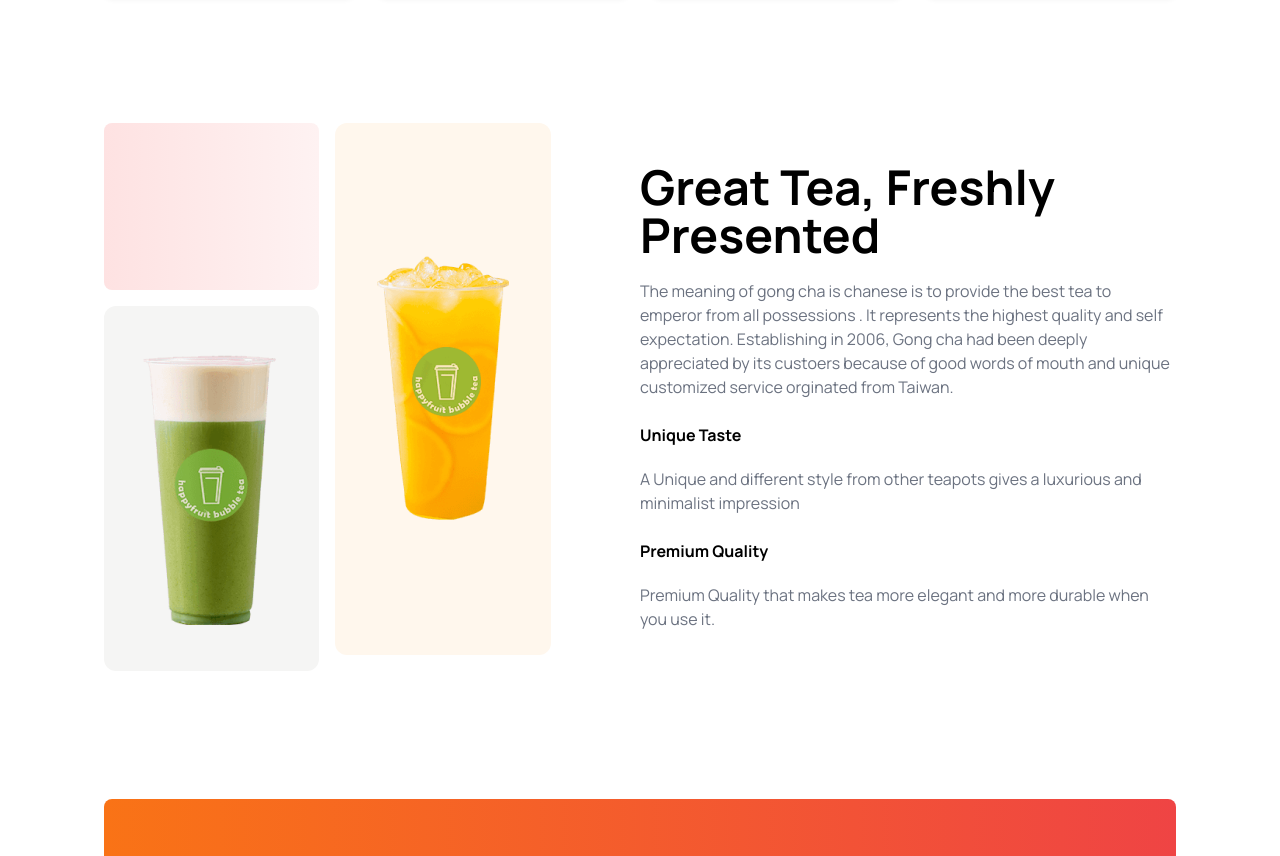
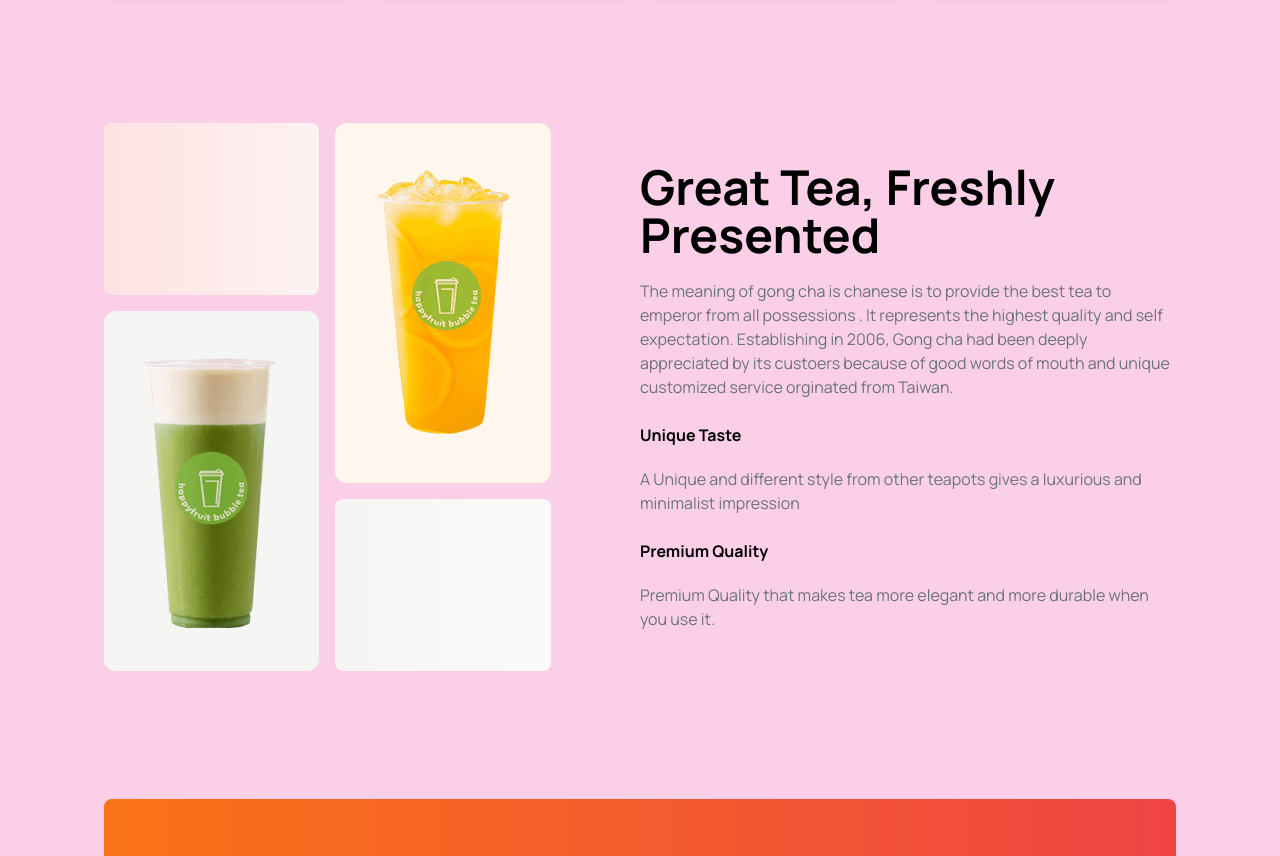
Before and after one commit to mrinmoydas10/Tea-House, a plain HTML site: page index.html in a window 1280 px wide. Shown: the part 1140-1996 px from the top of the page. Drawn offline with nearby package versions, Linux system fonts and the light colour scheme.

Commit message:
Error Found

```diff
--- a/index.html
+++ b/index.html
@@ -47,7 +47,7 @@
 </head>
 
 
-<body class="font-manrope ">
+<body class="font-manrope bg-pink-200">
 
 
     <header class="lg:flex pt-10 mb-20 items-center max-w-6xl mx-auto px-5 lg:px-10">
@@ -206,13 +206,13 @@
 
 
 
-                    <div class="bg-orange-50 rounded-xl row-span-3 flex items-center justify-center">
+                    <div class="bg-orange-50 rounded-xl row-span-2 flex items-center justify-center">
                         <img class="mx-auto my-5" src="images/fresh-1.png" alt="">
                     </div>
 
 
 
-                    <div class="bg-stone-100 rounded-xl row-span-3 flex items-center justify-center">
+                    <div class="bg-stone-100 rounded-xl row-span-2 flex items-center justify-center">
 
                         <img class="mx-auto my-5" src="images/fresh-2.png" alt="">
 
@@ -220,9 +220,11 @@
                     </div>
 
 
-                    <div class="h-30 bg-gradient-to-r from-red-100 to-red-50 rounded-lg">
+                    <div class="h-30 bg-gradient-to-r from-stone-100 to-stone-50 rounded-lg">
 
                     </div>
+
+
 
                 </div>
 
```
